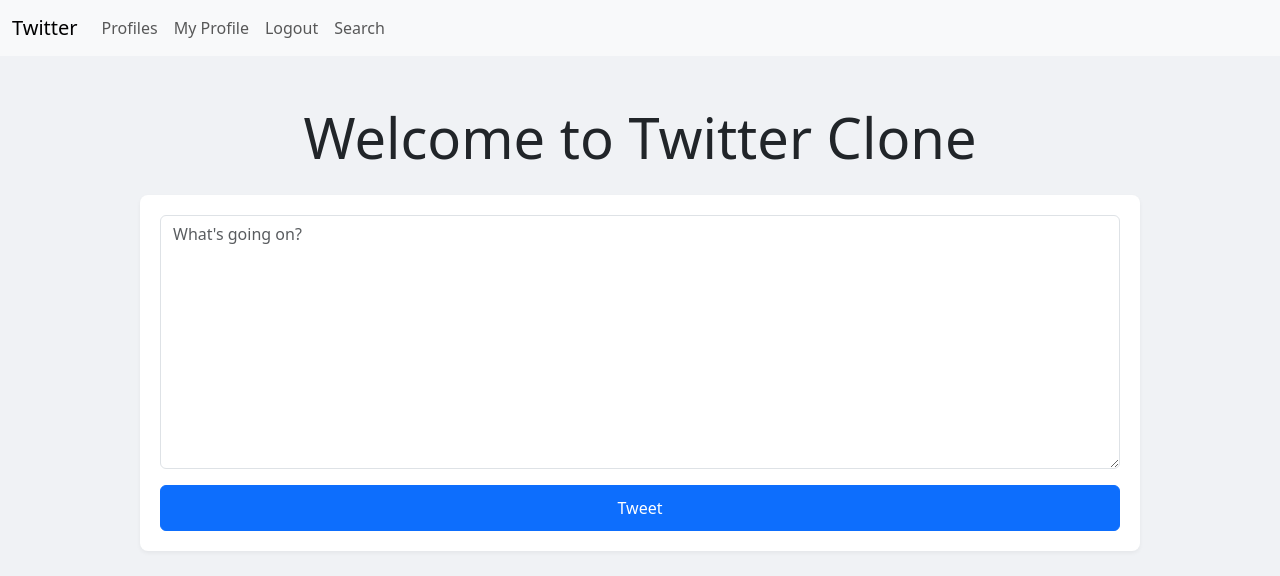
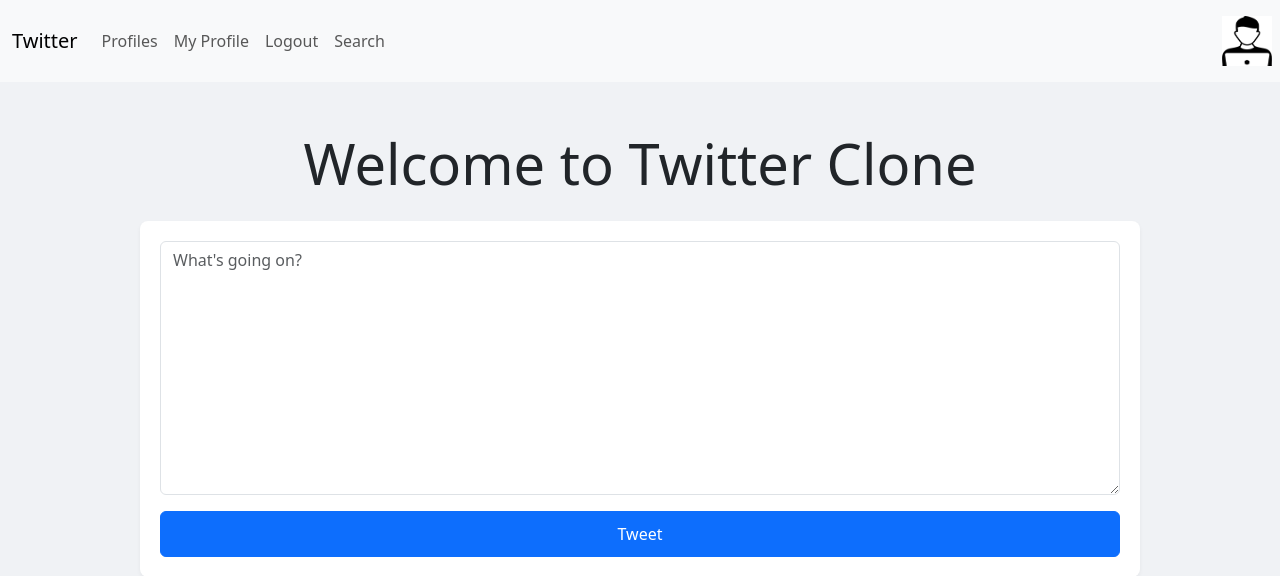
Before and after one commit to Better1337/Twitter-Clone, a Django app: page / in a window 1280 px wide. Shown: the top 576 px of the page. Run offline with Django 5.2, Linux system fonts and the light colour scheme; a user stored in the database is signed in; data comes from the database, SQL or seed files in the repository; both versions use the stored data as it was after the commit.

Commit message:
user icon added to navbar + render fix

```diff
--- a/basic/templates/navbar.html
+++ b/basic/templates/navbar.html
@@ -1,3 +1,4 @@
+{% load static %}
 <nav class="navbar navbar-expand-lg bg-body-tertiary">
     <div class="container-fluid">
       <a class="navbar-brand" href="{% url 'home'%}">Twitter</a>
@@ -30,4 +31,13 @@
         </ul>
       </div>
     </div>
+    {% if request.user.is_authenticated%}
+    <ul class="navbar-nav ml-auto">
+      <li class="nav-item">
+        <a class="nav-link" href="{% url 'profile' request.user.id%}">
+          <img src="{{ user.profile.profile_image.url }}" alt="Profile Image" width="50" height="50">
+        </a>
+      </li>
+
+    {% endif %}
   </nav>
--- a/basic/views.py
+++ b/basic/views.py
@@ -21,7 +21,7 @@
         return render(request, 'home.html', {"tweets": tweets, "form": form})
     else:
         tweets = Tweet.objects.all().order_by('-date')
-        return render(request, 'home.html')
+        return render(request, 'login.html')
 
 def profile_list(request):
     if request.user.is_authenticated:
```
Also changed, not shown: db.sqlite3.
